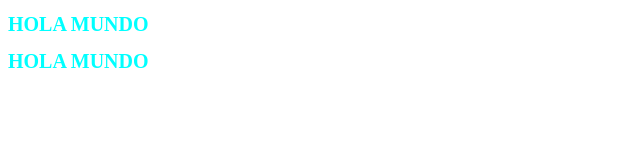
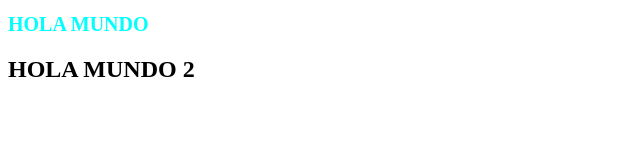
Before and after one commit to AlanRamGitHub/prueba, a plain HTML site: page index.html in a window 1280 px wide. Shown: the whole page, without its empty margins (0-640 px from the left). Drawn offline with Linux system fonts and the light colour scheme.

Commit message:
Modificacion h2

```diff
--- a/index.html
+++ b/index.html
@@ -8,6 +8,6 @@
 </head>
 <body>
     <h1>HOLA MUNDO</h1>
-    <h1>HOLA MUNDO</h1>
+    <h2>HOLA MUNDO 2</h2>
 </body>
 </html>
```
